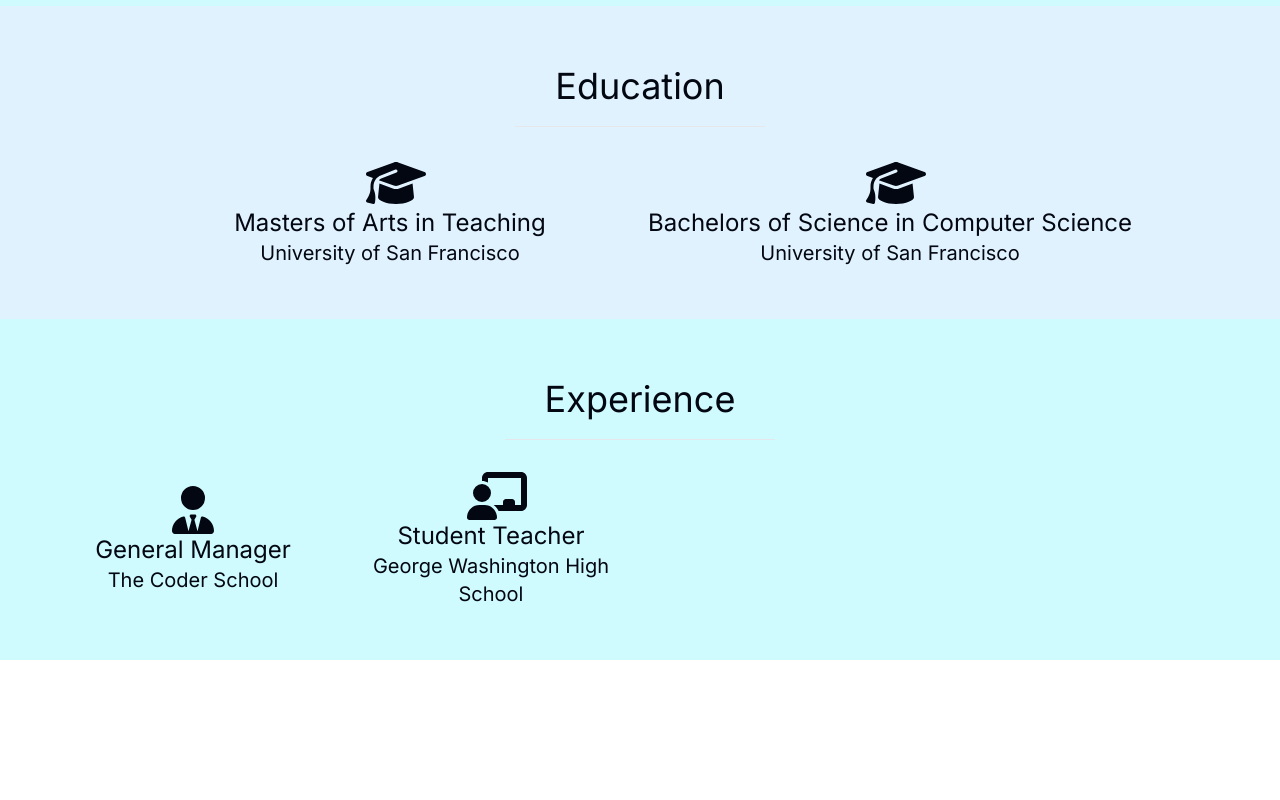
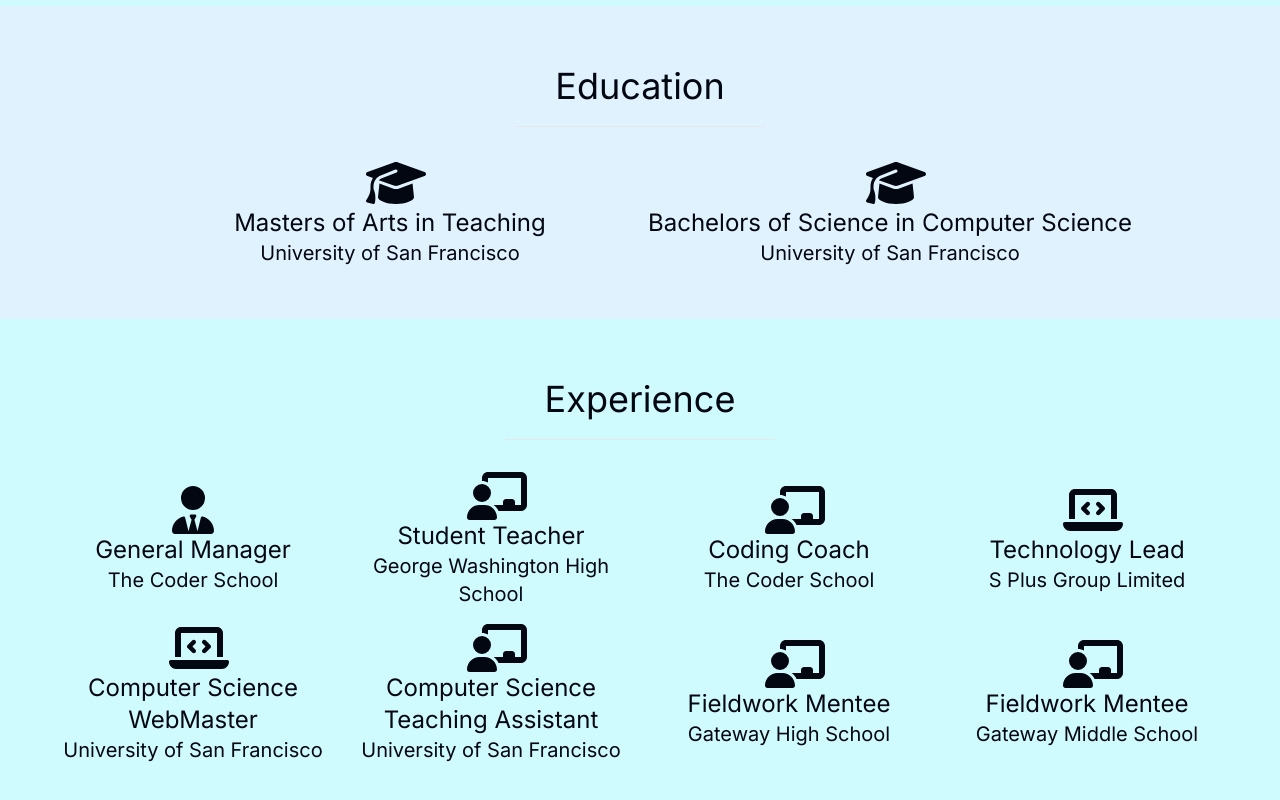
Before and after one commit to EdwardRees/portfolio-site, a Next.js app: page / in a window 1280 px wide. Shown: the part 2026-2826 px from the top of the page. Before the commit the page ends 2686 px from the top, so only its background shows below. Built offline with nearby package versions, Linux system fonts and the light colour scheme.

Commit message:
[feat] Added more experiences

```diff
--- a/src/app/page.tsx
+++ b/src/app/page.tsx
@@ -215,10 +215,12 @@
                 "Managed schedules of 9 coaches and 40 students",
                 "Managed the day-to-day operations of the school",
                 "Trained coding coaches in various teaching methods",
+                "Led three summer camps teaching Python and Thunkable",
               ]}
               link="https://www.thecoderschool.com/sanfrancisco/"
             />
-            <Experience title="Student Teacher"
+            <Experience
+              title="Student Teacher"
               job="George Washington High School"
               location="San Francisco, CA"
               type={ExperienceType.TEACHING}
@@ -228,9 +230,92 @@
                 "Participated in Small Curriculum team planning meetings providing feedback from a student teacher perspective, along with the perspective of an international student who grew up with a different system",
                 "Provided additional tutoring for students who requested more support during lunch and advisory",
                 "Graded assignments",
-              "Created rubrics and reverse rubrics to assist grading assignments"
+                "Created rubrics and reverse rubrics to assist grading assignments",
               ]}
               link="https://gwhs.sfusd.edu"
+            />
+            <Experience
+              title="Coding Coach"
+              job="The Coder School"
+              location="San Francisco, CA"
+              type={ExperienceType.TEACHING}
+              partTime
+              period="Sep 2019-Jun 2023"
+              link="https://www.thecoderschool.com/sanfrancisco"
+              duties={[
+                "Taught and led 1-1, 2-1, and classes with up to 10 students lessons on Scratch, Python, JavaScript, Java, C#, C++, HTML/CSS, and React Native",
+                "Helped a student develop a mobile application using React Native",
+                "Taught a student data structures in Python",
+                "Taught a student how to create an autocorrect system using Python and a Trie data structure",
+                "Taught a student full stack development using the PERN stack",
+                "Taught a student how to create a Graphical User Interface using C# and the .NET Framework",
+                "Taught Test Driven Development to various students",
+                "Led three summer camps teaching Python and basic web design",
+              ]}
+            />
+            <Experience
+              title="Technology Lead"
+              job="S Plus Group Limited"
+              location="Hong Kong"
+              type={ExperienceType.PROGRAMMING}
+              period="Oct 2015-Present"
+              link="https://www.splusgroup.com"
+              duties={[
+                "Designed, developed, and published the main website using HTML5, CSS3, Bootstrap, and Javascript utilizing GitHub Pages to host",
+                "Advised and managed technology throughout the office",
+                "Updated the website to use ReactJS as the primary library",
+              ]}
+              partTime
+            />
+            <Experience
+              title="Computer Science WebMaster"
+              job="University of San Francisco"
+              location="San Francisco, CA"
+              type={ExperienceType.PROGRAMMING}
+              period="Aug 2020-May 2023"
+              link="https://tutoringcenter.cs.usfca.edu"
+              duties={[
+                "Updated and maintained the website for the Computer Science tutors using HTML, CSS, and JavaScript",
+                "Updated and maintained the calendar for all Computer Science tutors using Google Calendar",
+              ]}
+            />
+            <Experience
+              title="Computer Science Teaching Assistant"
+              job="University of San Francisco"
+              location="San Francisco, CA"
+              type={ExperienceType.TEACHING}
+              period="Jan 2021-Dec 2022"
+              link="http://cs221v.cs.usfca.edu/fall22/"
+              duties={[
+                "Updated and maintained the website for the CS221 Introduction to C and Systems Programming Course at USF using HTML, CSS, and working with the command line to host the website",
+                "Graded Labs, Projects, and Assignments",
+                "Tutored students on topics of C",
+                "Updated autograders to behave as expected to simplify the job for future teacher assistants",
+              ]}
+            />
+            <Experience
+              title="Fieldwork Mentee"
+              job="Gateway High School"
+              location="San Francisco, CA"
+              type={ExperienceType.TEACHING}
+              period="Jan 2022-May 2022"
+              link="https://www.gatewaypublicschools.org/ghs"
+              duties={[
+                "Provided support with small group work in a 9th Grade Algebra Classroom",
+                "Led whole class activities including but not limited to Guided Note Taking, Group Discussions, Group Work, and preparation for a Socratic Seminar",
+              ]}
+            />
+            <Experience
+              title="Fieldwork Mentee"
+              job="Gateway Middle School"
+              location="San Francisco, CA"
+              type={ExperienceType.TEACHING}
+              period="Aug 2021-Dec 2021"
+              link="https://www.gatewaypublicschools.org/gms"
+              duties={[
+                "Provided support with small group work in a 7th Grade Mathematics classroom",
+                "Provided support with lessons, keeping students focused and engaged",
+              ]}
             />
           </div>
         </Section>
```
Lines whose indentation alone changed are shown as unchanged.
